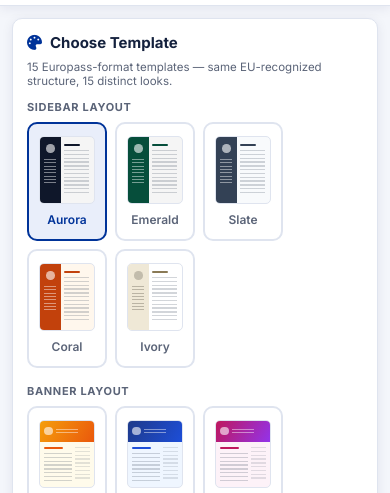
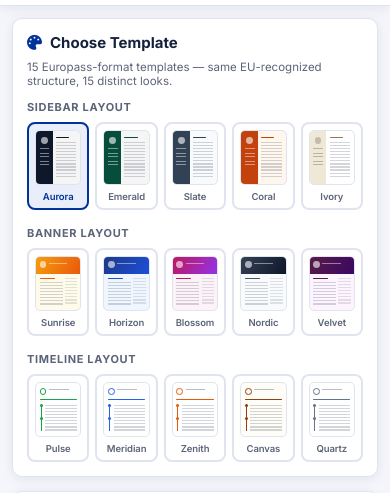
Before and after one commit to Taimur-Soft/taimur-resume, a plain HTML site: page resume.html in a window 390 px wide. Shown: the part 54-547 px from the top of the page. Drawn offline with nearby package versions, Linux system fonts and the light colour scheme.

Commit message:
Template picker: five equal columns fill the full width, thumbnails scale with cards

```diff
--- a/assets/css/main.css
+++ b/assets/css/main.css
@@ -201,7 +201,9 @@ ol.step-list::before {
 .add-item-btn-secondary:hover { border-color: var(--primary); color: var(--primary); background: var(--primary-soft); }
 
 /* ── TEMPLATE GRID ───────────────────────────────────── */
-.template-grid { display: flex; gap: 12px; flex-wrap: wrap; }
+/* Five equal columns that always fill the row, so each layout group lines
+   up edge to edge with no empty space on the right. */
+.template-grid { display: grid; grid-template-columns: repeat(5, minmax(0, 1fr)); gap: 12px; }
 .tpl-group-label {
   font-size: 11px; font-weight: 700; letter-spacing: 0.06em; text-transform: uppercase;
   color: var(--text-muted); margin: 0 0 8px;
@@ -210,17 +212,22 @@ ol.step-list::before {
 .template-card {
   display: flex; flex-direction: column; align-items: center; gap: 8px;
   cursor: pointer; border: 2px solid var(--border); border-radius: 10px;
-  padding: 12px; width: 100px; transition: all 0.15s;
+  padding: 12px; min-width: 0; transition: all 0.15s;
+  /* The thumb inside sizes itself from the card's width (cqw units). */
+  container-type: inline-size;
 }
 .template-card:hover { border-color: var(--primary); }
 .template-card.active { border-color: var(--primary); background: var(--primary-soft); }
-.template-card > span { font-size: 12px; font-weight: 600; color: var(--text-muted); }
+.template-card > span {
+  font-size: 12px; font-weight: 600; color: var(--text-muted);
+  max-width: 100%; overflow: hidden; text-overflow: ellipsis; white-space: nowrap;
+}
 .template-card.active > span { color: var(--primary); }
-/* The sketch inside each thumb is drawn by template-thumbs.css;
-   font-size scales it to this card size. */
+/* The sketch inside each thumb is drawn by template-thumbs.css in em
+   units; font-size scales it with the thumb (5px font at 76px wide). */
 .template-thumb {
-  width: 76px; height: 90px; border-radius: 5px;
-  border: 1px solid var(--border); font-size: 5px;
+  width: min(100px, 100cqw); aspect-ratio: 76 / 90; border-radius: 5px;
+  border: 1px solid var(--border); font-size: min(6.58px, 6.58cqw);
 }
 .template-section-note { font-size: 11.5px; color: var(--text-muted); margin: -6px 0 12px; }
 
@@ -1055,10 +1062,10 @@ input[type="range"].form-input { padding: 4px 0; border: none; box-shadow: none;
   }
   .github-import-row .btn-secondary { width: 100%; justify-content: center; }
 
-  /* Template grid → wrap nicely */
-  .template-grid { gap: 8px; }
-  .template-card { width: 80px; }
-  .template-thumb { width: 56px; height: 68px; font-size: 3.8px; }
+  /* Template grid: still five across, just tighter */
+  .template-grid { gap: 6px; }
+  .template-card { padding: 6px; gap: 6px; border-radius: 8px; }
+  .template-card > span { font-size: 9.5px; letter-spacing: -0.01em; }
 
   /* Repeater item: tighter */
   .repeater-item { padding: 12px; }
```
